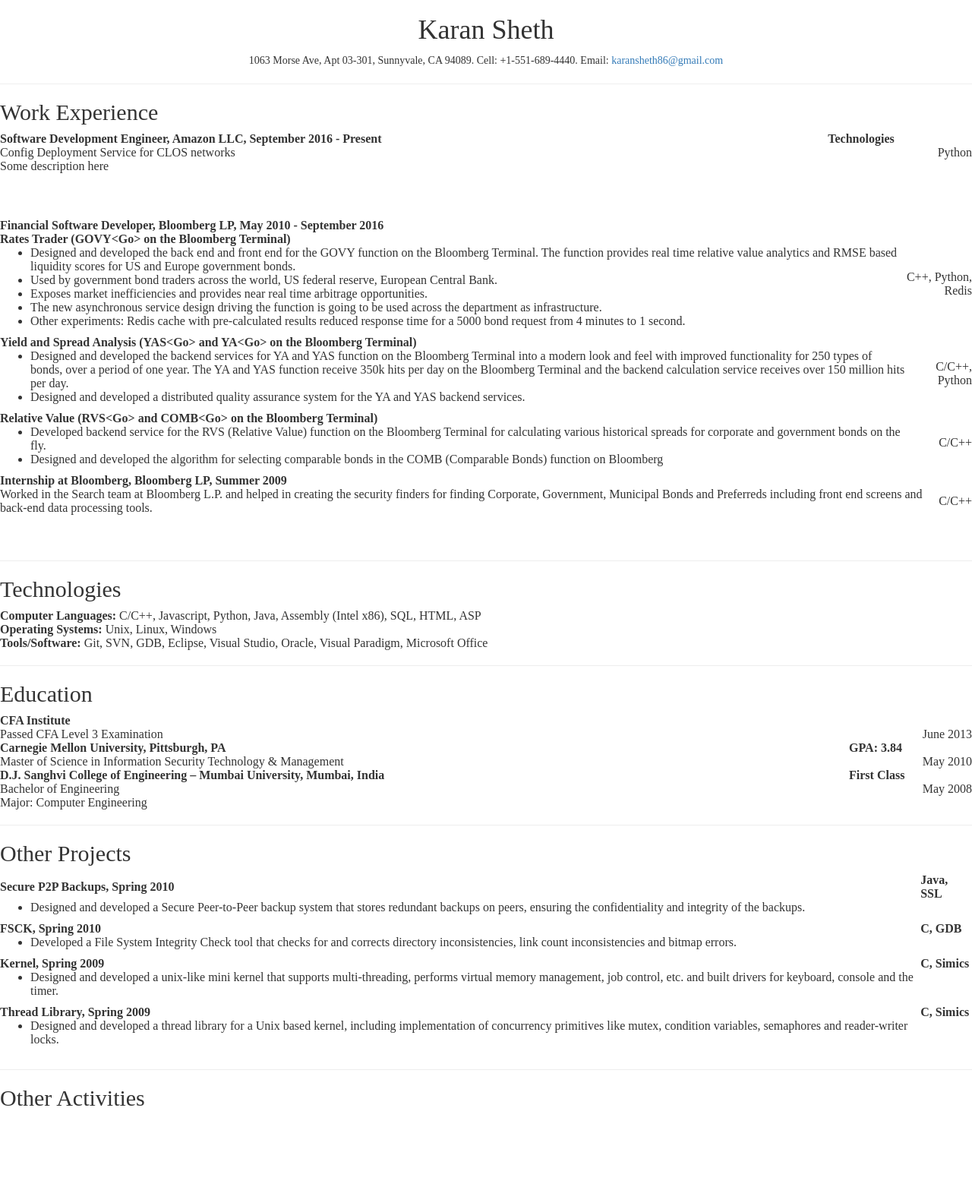
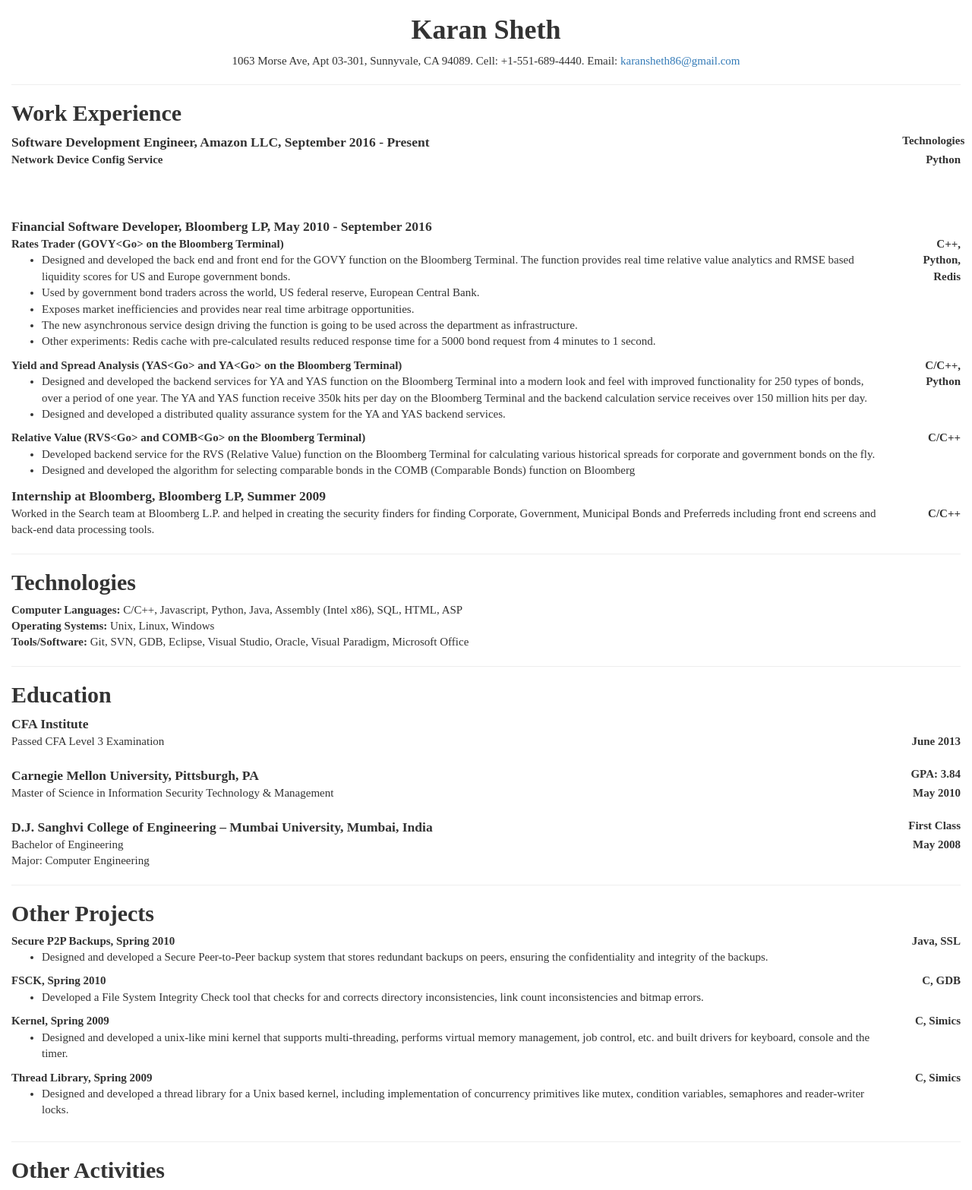
Before and after one commit to karansheth86/karansheth, a Django app: page / in a window 1280 px wide. Shown: the whole page at 76% size. Before the commit the page ends 1456 px from the top, so only its background shows below. Run offline with Django 3.2, Linux system fonts and the light colour scheme; some libraries are stand-ins or nearby versions.

Commit message:
bootstrap

```diff
--- a/karansheth/static/css/styles.css
+++ b/karansheth/static/css/styles.css
@@ -1,7 +1,28 @@
 body {
 	font-family: "Times New Roman", Times, serif;
+	font-size: 1.5em;
 }
 
-table {
-	width: 100%
+h1, h2, h3, h4, h5 {
+	font-weight: bold;
 }
+
+.header {
+	text-align: center;
+}
+
+.institution {
+	text-align: left;
+	font-size: 1.17em;
+	font-weight: bold;
+}
+
+.project {
+	text-align: left;
+	font-weight: bold;
+}
+
+.technology {
+	text-align: right;
+	font-weight: bold;
+}
--- a/resume/templates/resume/index.html
+++ b/resume/templates/resume/index.html
@@ -16,150 +16,238 @@
 <link rel="stylesheet" href="static/css/styles.css">
 </head>
 <body>
-    <h1 align="center">Karan Sheth</h1>
-    <p align="center">1063 Morse Ave, Apt 03-301, Sunnyvale, CA 94089. Cell: +1-551-689-4440. Email: <a href='mailto:karansheth86@gmail.com'>karansheth86@gmail.com</a></p>
-    <hr><h2>Work Experience</h2>
-    <table>
-        <tr>
-            <th align="left">Software Development Engineer, Amazon LLC, September 2016 - Present</th>
-            <th align="right">Technologies</th>
-        </tr>
-        <tr>
-            <td>Config Deployment Service for CLOS networks</td>
-            <td align="right">Python</td>
-        </tr>
-        <tr>
-            <td>Some description here</td>
-        </tr>
-    </table>
-    <br><br><br>
-    <table>
-        <tr>
-            <th align="left">Financial Software Developer, Bloomberg LP, May 2010 - September 2016</th>
-            <th align="right"></th>
-        </tr>
-        <tr>
-            <td>
-                <b>Rates Trader (GOVY&lt;Go&gt; on the Bloomberg Terminal)</b>
+	<div class="container-fluid">
+		<h1 class="header">Karan Sheth</h1>
+		<p class="header">
+			1063 Morse Ave, Apt 03-301, Sunnyvale, CA 94089. Cell:
+			+1-551-689-4440. Email: <a href='mailto:karansheth86@gmail.com'>karansheth86@gmail.com</a>
+		</p>
+		<hr>
+		<h2>Work Experience</h2>
+		<div class="row">
+			<div class="col-md-11 institution">
+				Software Development Engineer, Amazon LLC, September 2016 -
+					Present
+			</div>
+			<div class="col-md-1 technology">
+				Technologies
+			</div>
+		</div>
+		<div class="row">
+			<div class="col-md-11 project">
+				Network Device Config Service
+			</div>
+			<div class="col-md-1 technology">
+				Python
+			</div>
+		</div>
+		<br> <br> <br>
+
+		<div class="row">
+			<div class="col-md-11 institution">Financial Software
+				Developer, Bloomberg LP, May 2010 - September 2016</div>
+			<div class="col-md-1 technology"></div>
+		</div>
+		<div class="row">
+			<div class="col-md-11">
+				<div class = "project">
+				Rates Trader (GOVY&lt;Go&gt; on the Bloomberg Terminal)
+				</div>
+				<div>
 				<ul>
-                    <li>Designed and developed the back end and front end for the GOVY function on the Bloomberg Terminal. The function provides real time relative value analytics and RMSE based liquidity scores for US and Europe government bonds.</li>
-                    <li>Used by government bond traders across the world, US federal reserve, European Central Bank.</li>
-                    <li>Exposes market inefficiencies and provides near real time arbitrage opportunities.</li>
-                    <li>The new asynchronous service design driving the function is going to be used across the department as infrastructure.</li>
-                    <li>Other experiments: Redis cache with pre-calculated results reduced response time for a 5000 bond request from 4 minutes to 1 second.</li>
+					<li>Designed and developed the back end and front end for the
+						GOVY function on the Bloomberg Terminal. The function provides
+						real time relative value analytics and RMSE based liquidity scores
+						for US and Europe government bonds.</li>
+					<li>Used by government bond traders across the world, US
+						federal reserve, European Central Bank.</li>
+					<li>Exposes market inefficiencies and provides near real time
+						arbitrage opportunities.</li>
+					<li>The new asynchronous service design driving the function
+						is going to be used across the department as infrastructure.</li>
+					<li>Other experiments: Redis cache with pre-calculated results
+						reduced response time for a 5000 bond request from 4 minutes to 1
+						second.</li>
 				</ul>
-            </td>
-            <td align="right">C++, Python, Redis</td>
-        </tr>
-        <tr>
-            <td>
-                <b>Yield and Spread Analysis (YAS&lt;Go&gt; and YA&lt;Go&gt; on the Bloomberg Terminal)</b>
+				</div>
+			</div>
+			<div class="col-md-1 technology">C++, Python, Redis</div>
+		</div>
+		<div class="row">
+			<div class="col-md-11">
+			<div class = "project">
+				Yield and Spread Analysis (YAS&lt;Go&gt; and YA&lt;Go&gt; on
+					the Bloomberg Terminal)
+					</div>
+					<div>
+
 				<ul>
-                    <li>Designed and developed the backend services for YA and YAS function on the Bloomberg Terminal into a modern look and feel with improved functionality for 250 types of bonds, over a period of one year. The YA and YAS function receive 350k hits per day on the Bloomberg Terminal and the backend calculation service receives over 150 million hits per day.</li>
-                    <li>Designed and developed a distributed quality assurance system for the YA and YAS backend services.</li>
+					<li>Designed and developed the backend services for YA and YAS
+						function on the Bloomberg Terminal into a modern look and feel
+						with improved functionality for 250 types of bonds, over a period
+						of one year. The YA and YAS function receive 350k hits per day on
+						the Bloomberg Terminal and the backend calculation service
+						receives over 150 million hits per day.</li>
+					<li>Designed and developed a distributed quality assurance
+						system for the YA and YAS backend services.</li>
 				</ul>
-            </td>
-            <td align="right">
-                C/C++, Python
-            </td>
-        </tr>
-        <tr>
-            <td>
-                <b>Relative Value (RVS&lt;Go&gt; and COMB&lt;Go&gt; on the Bloomberg Terminal)</b>
+				</div>
+			</div>
+			<div class="col-md-1 technology">C/C++, Python</div>
+		</div>
+		<div class="row">
+			<div class="col-md-11">
+				<div class="project">Relative Value (RVS&lt;Go&gt; and COMB&lt;Go&gt; on the
+					Bloomberg Terminal)
+					</div>
+					<div>
 				<ul>
-                    <li>Developed backend service for the RVS (Relative Value) function on the Bloomberg Terminal for calculating various historical spreads for corporate and government bonds on the fly.</li>
-                    <li>Designed and developed the algorithm for selecting comparable bonds in the COMB (Comparable Bonds) function on Bloomberg</li>
+					<li>Developed backend service for the RVS (Relative Value)
+						function on the Bloomberg Terminal for calculating various
+						historical spreads for corporate and government bonds on the fly.</li>
+					<li>Designed and developed the algorithm for selecting
+						comparable bonds in the COMB (Comparable Bonds) function on
+						Bloomberg</li>
 				</ul>
-            </td>
-            <td align="right">
-                C/C++
-            </td>
-        </tr>
-    </table>
-    <table>
-        <tr>
-            <th align="left">
-                Internship at Bloomberg, Bloomberg LP, Summer 2009
-            </th>
-            <th align="right"></th>
-        </tr>
-        <tr>
-            <td>
-                Worked in the Search team at Bloomberg L.P. and helped in creating the security finders for finding Corporate, Government, Municipal Bonds and Preferreds including front end screens and back-end data processing tools.
-            </td>
-            <td align="right">C/C++</td>
-        </tr>
-    </table>
-    <br><br>
-    <hr><h2>Technologies</h2>
-    <table>
-        <tr><td><b>Computer Languages:</b> C/C++, Javascript, Python, Java, Assembly (Intel x86), SQL, HTML, ASP</td></tr>
-        <tr><td><b>Operating Systems:</b> Unix, Linux, Windows</td></tr>
-        <tr><td><b>Tools/Software:</b> Git, SVN, GDB, Eclipse, Visual Studio, Oracle, Visual Paradigm, Microsoft Office</td></tr>
-    </table>
-    <hr><h2>Education</h2>
-    <table>
-        <tr>
-            <th align="left">CFA Institute</th>
-            <th align="right"></th>
-        </tr>
-        <tr>
-            <td>Passed CFA Level 3 Examination</td>
-            <td align="right">June 2013</td>
-        </tr>
-        <tr>
-            <th align="left">Carnegie Mellon University, Pittsburgh, PA</th>
-            <th align="right">GPA: 3.84</th>
-        </tr>
-        <tr>
-            <td>Master of Science in Information Security Technology &amp; Management</td>
-            <td align="right">May 2010</td>
-        </tr>
-        <tr>
-            <th align="left">D.J. Sanghvi College of Engineering – Mumbai University, Mumbai, India</th>
-            <th align="right">First Class</th>
-        </tr>
-        <tr>
-            <td>Bachelor of Engineering</td>
-            <td align="right">May 2008</td>
-        </tr>
-        <tr>
-            <td>Major: Computer Engineering</td>
-        </tr>
-    </table>
-    <hr><h2>Other Projects</h2>
-    <table>
-    <tr>
-        <th align="left">Secure P2P Backups, Spring 2010</th>
-        <th align="right">Java, SSL</th>
-    </tr>
-    <tr>
-        <td><ul><li>Designed and developed a Secure Peer-to-Peer backup system that stores redundant backups on peers, ensuring the confidentiality and integrity of the backups.</li></ul></td>
-    </tr>
-    <tr>
-        <th align="left">FSCK, Spring 2010</th>
-        <th align="right">C, GDB</th>
-    </tr>
-    <tr>
-        <td><ul><li>Developed a File System Integrity Check tool that checks for and corrects directory inconsistencies, link count inconsistencies and bitmap errors.</li></ul></td>
-    </tr>
-    <tr>
-        <th align="left">Kernel, Spring 2009</th>
-        <th align="right">C, Simics</th>
-    </tr>
-    <tr>
-        <td><ul><li>Designed and developed a unix-like mini kernel that supports multi-threading, performs virtual memory management, job control, etc. and built drivers for keyboard, console and the timer.</li></ul></td>
-    </tr>
-    <tr>
-        <th align="left">Thread Library, Spring 2009</th>
-        <th align="right">C, Simics</th>
-    </tr>
-    <tr>
-        <td><ul><li>Designed and developed a thread library for a Unix based kernel, including implementation of concurrency primitives like mutex, condition variables, semaphores and reader-writer locks.</li></ul></td>
-    </tr>
-    </table>
-    <hr><h2>Other Activities</h2>
+				</div>
+			</div>
+			<div class="col-md-1 technology">C/C++</div>
+		</div>
 
+
+		<div class="row">
+			<div class="col-md-11 institution">Internship at Bloomberg,
+				Bloomberg LP, Summer 2009</div>
+			<div class="col-md-1 technology"></div>
+		</div>
+		<div class="row">
+			<div class="col-md-11">Worked in the Search team
+				at Bloomberg L.P. and helped in creating the security finders for
+				finding Corporate, Government, Municipal Bonds and Preferreds
+				including front end screens and back-end data processing tools.</div>
+			<div class="col-md-1 technology">C/C++</div>
+		</div>
+
+		<hr>
+		<h2>Technologies</h2>
+
+		<div class="row">
+			<div class="col-md-11">
+				<b>Computer Languages:</b> C/C++, Javascript, Python, Java, Assembly
+				(Intel x86), SQL, HTML, ASP
+			</div>
+		</div>
+		<div class="row">
+			<div class="col-md-11">
+				<b>Operating Systems:</b> Unix, Linux, Windows
+			</div>
+		</div>
+		<div class="row">
+			<div class="col-md-11">
+				<b>Tools/Software:</b> Git, SVN, GDB, Eclipse, Visual Studio,
+				Oracle, Visual Paradigm, Microsoft Office
+			</div>
+		</div>
+
+		<hr>
+		<h2>Education</h2>
+
+		<div class="row">
+			<div class="col-md-11 institution">CFA Institute</div>
+			<div class="col-md-1 technology"></div>
+		</div>
+		<div class="row">
+			<div class="col-md-11">Passed CFA Level 3
+				Examination</div>
+			<div class="col-md-1 technology">June 2013</div>
+		</div>
+		<br>
+		<div class="row">
+			<div class="col-md-11 institution">Carnegie Mellon University,
+				Pittsburgh, PA</div>
+			<div class="col-md-1 technology">GPA: 3.84</div>
+		</div>
+		<div class="row">
+			<div class="col-md-11">Master of Science in
+				Information Security Technology &amp; Management</div>
+			<div class="col-md-1 technology">May 2010</div>
+		</div>
+		<br>
+		<div class="row">
+			<div class="col-md-11 institution">D.J. Sanghvi College of
+				Engineering – Mumbai University, Mumbai, India</div>
+			<div class="col-md-1 technology">First Class</div>
+		</div>
+		<div class="row">
+			<div class="col-md-11">Bachelor of Engineering</div>
+			<div class="col-md-1 technology">May 2008</div>
+		</div>
+		<div class="row">
+			<div class="col-md-11">Major: Computer
+				Engineering</div>
+		</div>
+
+		<hr>
+		<h2>Other Projects</h2>
+
+		<div class="row">
+			<div class="col-md-11 project">Secure P2P Backups, Spring
+				2010</div>
+			<div class="col-md-1 technology">Java, SSL</div>
+		</div>
+		<div class="row">
+			<div class="col-md-11">
+				<ul>
+					<li>Designed and developed a Secure Peer-to-Peer backup system
+						that stores redundant backups on peers, ensuring the
+						confidentiality and integrity of the backups.</li>
+				</ul>
+			</div>
+		</div>
+		<div class="row">
+			<div class="col-md-11 project">FSCK, Spring 2010</div>
+			<div class="col-md-1 technology">C, GDB</div>
+		</div>
+		<div class="row">
+			<div class="col-md-11">
+				<ul>
+					<li>Developed a File System Integrity Check tool that checks
+						for and corrects directory inconsistencies, link count
+						inconsistencies and bitmap errors.</li>
+				</ul>
+			</div>
+		</div>
+		<div class="row">
+			<div class="col-md-11 project">Kernel, Spring 2009</div>
+			<div class="col-md-1 technology">C, Simics</div>
+		</div>
+		<div class="row">
+			<div class="col-md-11">
+				<ul>
+					<li>Designed and developed a unix-like mini kernel that
+						supports multi-threading, performs virtual memory management, job
+						control, etc. and built drivers for keyboard, console and the
+						timer.</li>
+				</ul>
+			</div>
+		</div>
+		<div class="row">
+			<div class="col-md-11 project">Thread Library, Spring 2009</div>
+			<div class="col-md-1 technology">C, Simics</div>
+		</div>
+		<div class="row">
+			<div class="col-md-11">
+				<ul>
+					<li>Designed and developed a thread library for a Unix based
+						kernel, including implementation of concurrency primitives like
+						mutex, condition variables, semaphores and reader-writer locks.</li>
+				</ul>
+			</div>
+		</div>
+
+		<hr>
+		<h2>Other Activities</h2>
+	</div>
 	<!-- jQuery (Bootstrap JS plugins depend on it) -->
 	<script src="static/js/jquery-1.11.3.min.js"></script>
 	<script src="static/js/bootstrap.min.js"></script>
```
Lines whose indentation alone changed are shown as unchanged.
